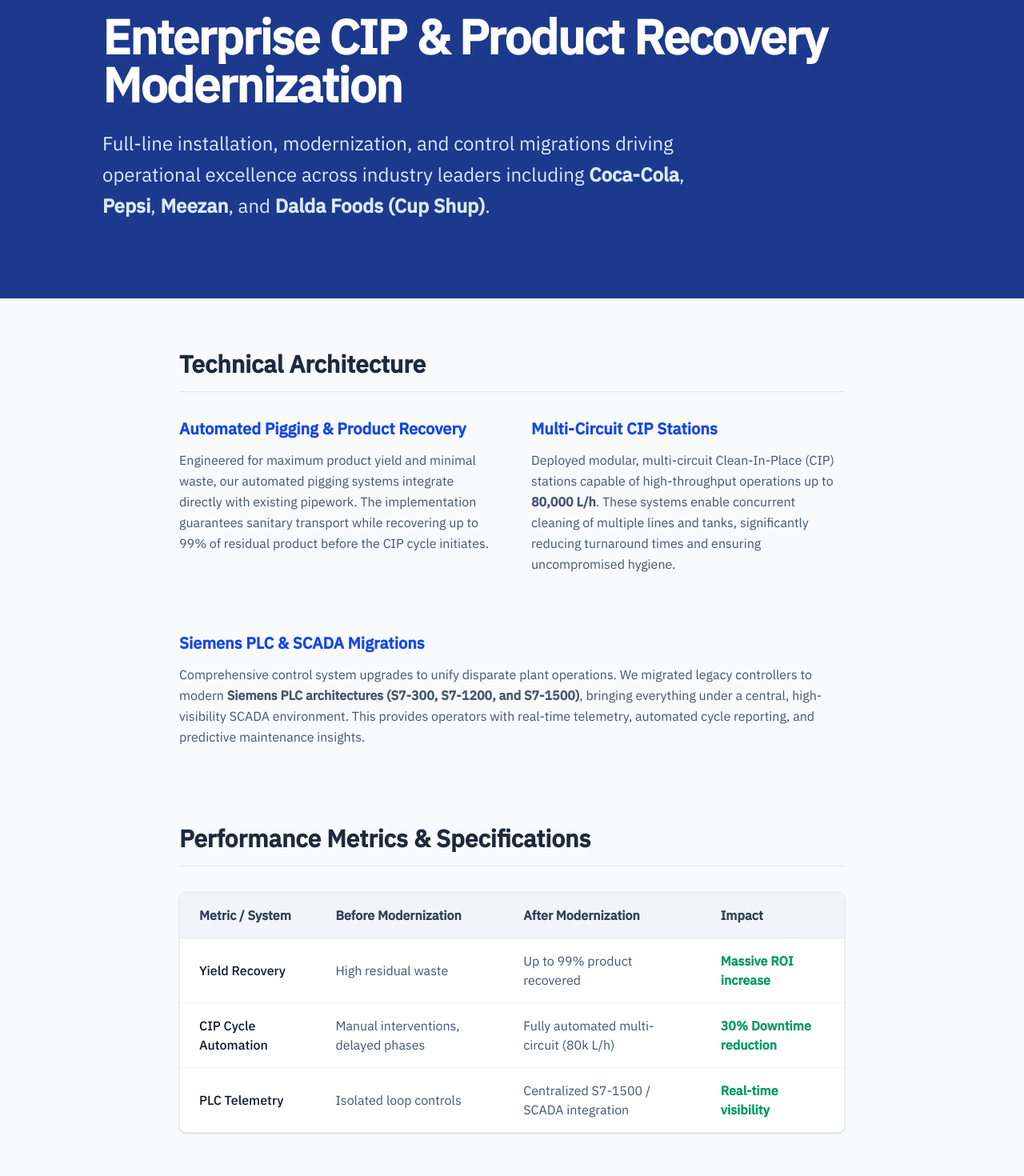
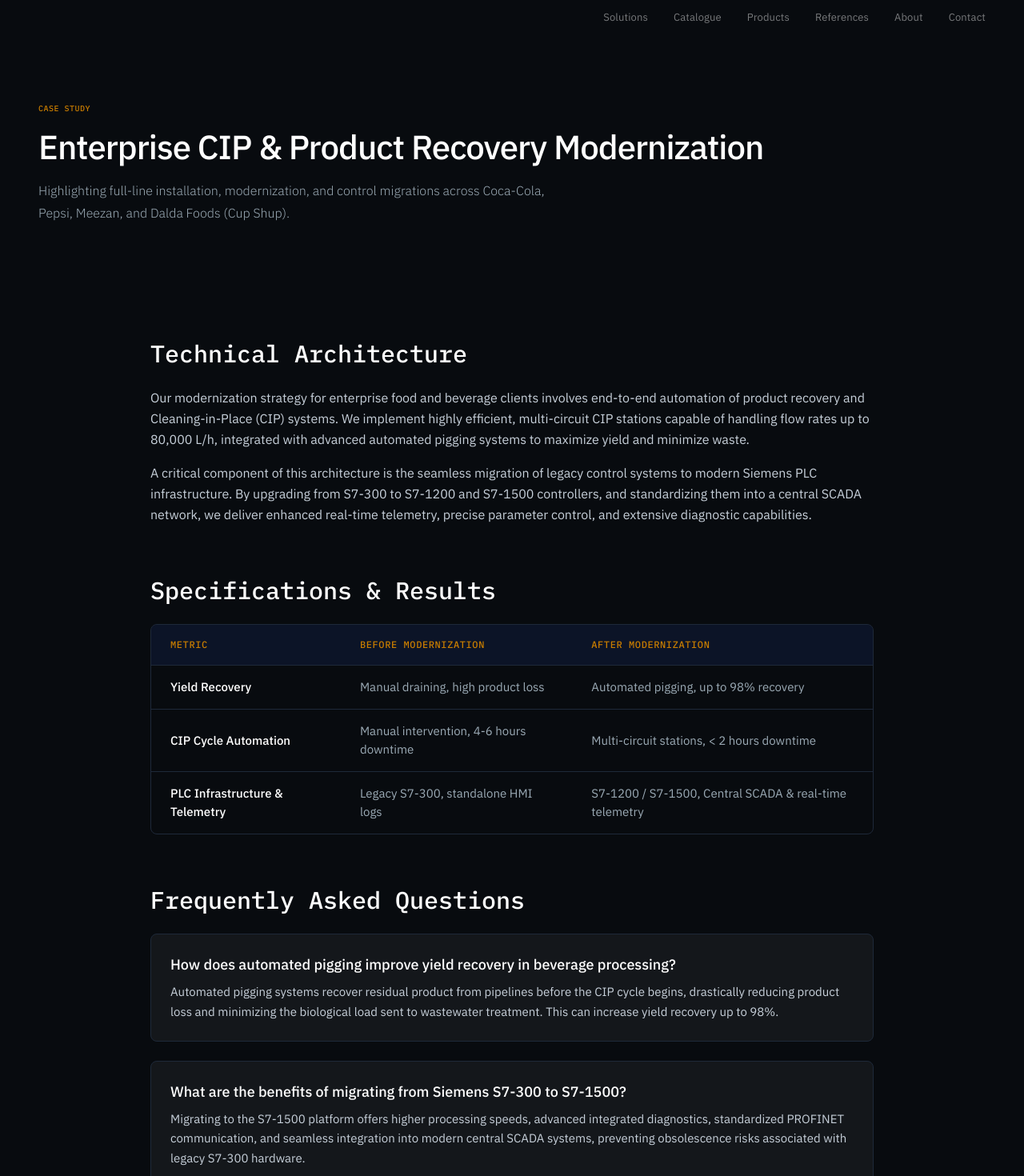
Before and after one commit to AliKhanImagery/MBH, a Next.js app: page /references/beverage-cip-recovery-modernization in a window 1280 px wide. Shown: the part 80-1550 px from the top of the page at 80% size. Built offline with nearby package versions, Linux system fonts and the light colour scheme.

Commit message:
SEO: Add CIP recovery technical case study with JSON-LD schema

```diff
--- a/src/app/references/beverage-cip-recovery-modernization/page.tsx
+++ b/src/app/references/beverage-cip-recovery-modernization/page.tsx
@@ -1,16 +1,15 @@
-import { Metadata } from 'next';
-import Script from 'next/script';
+import Header from "@/components/Header";
+import PageHero from "@/components/PageHero";
+import Contact from "@/components/Contact";
+import Footer from "@/components/Footer";
+import { Metadata } from "next";
 
 export const metadata: Metadata = {
-  title: 'Enterprise CIP & Product Recovery Modernization | MBH Solutions',
-  description: 'Case study on enterprise CIP and product recovery modernization, featuring full-line installations and control migrations across top beverage companies.',
-  alternates: {
-    canonical: 'https://www.mbhsol.com/references/beverage-cip-recovery-modernization'
-  }
+  title: "Enterprise CIP & Product Recovery Modernization | MBH Solutions",
+  description: "Technical case study on full-line installation, modernization, and control migrations for Coca-Cola, Pepsi, Meezan, and Dalda Foods.",
 };
 
-export default function BeverageCIPRecoveryModernizationPage() {
-  const schema = {
+const techArticleSchema = {
   "@context": "https://schema.org",
   "@type": "TechArticle",
   "mainEntityOfPage": {
@@ -18,111 +17,115 @@
     "@id": "https://www.mbhsol.com/references/beverage-cip-recovery-modernization"
   },
   "headline": "Enterprise CIP & Product Recovery Modernization",
-    "description": "Technical case study detailing full-line installation, modernization, and control migrations across top food and beverage brands.",
-    "publisher": {
-      "@type": "Organization",
-      "name": "MBH Solutions",
-      "url": "https://www.mbhsol.com",
-      "logo": {
-        "@type": "ImageObject",
-        "url": "https://www.mbhsol.com/logo.png"
-      }
-    },
+  "description": "Technical case study on full-line installation, modernization, and control migrations for Coca-Cola, Pepsi, Meezan, and Dalda Foods.",
   "author": {
     "@type": "Organization",
     "name": "MBH Solutions",
     "url": "https://www.mbhsol.com"
+  },
+  "publisher": {
+    "@type": "Organization",
+    "name": "MBH Solutions",
+    "url": "https://www.mbhsol.com"
+  },
+  "mainEntity": {
+    "@type": "FAQPage",
+    "mainEntity": [
+      {
+        "@type": "Question",
+        "name": "How does automated pigging improve yield recovery in beverage processing?",
+        "acceptedAnswer": {
+          "@type": "Answer",
+          "text": "Automated pigging systems recover residual product from pipelines before the CIP cycle begins, drastically reducing product loss and minimizing the biological load sent to wastewater treatment. This can increase yield recovery up to 98%."
+        }
+      },
+      {
+        "@type": "Question",
+        "name": "What are the benefits of migrating from Siemens S7-300 to S7-1500?",
+        "acceptedAnswer": {
+          "@type": "Answer",
+          "text": "Migrating to the S7-1500 platform offers higher processing speeds, advanced integrated diagnostics, standardized PROFINET communication, and seamless integration into modern central SCADA systems, preventing obsolescence risks associated with legacy S7-300 hardware."
+        }
+      }
+    ]
   }
 };
 
+export default function CIPRecoveryCaseStudy() {
   return (
-    <>
-      <Script
-        id="techarticle-schema"
-        type="application/ld+json"
-        dangerouslySetInnerHTML={{ __html: JSON.stringify(schema) }}
+    <div style={{ backgroundColor: "#080B0F", minHeight: "100vh", color: "#ffffff" }}>
+      <Header />
+      <PageHero
+        eyebrow="Case Study"
+        title="Enterprise CIP & Product Recovery Modernization"
+        subtitle="Highlighting full-line installation, modernization, and control migrations across Coca-Cola, Pepsi, Meezan, and Dalda Foods (Cup Shup)."
       />
 
-      <main className="min-h-screen bg-slate-50 text-slate-900 pb-24">
-        {/* Hero Section */}
-        <section className="relative bg-blue-900 text-white py-24 px-6 sm:px-12 lg:px-24 overflow-hidden">
-          <div className="absolute inset-0 opacity-20 bg-[radial-gradient(circle_at_center,_var(--tw-gradient-stops))] from-blue-400 via-transparent to-transparent"></div>
-          <div className="relative max-w-5xl mx-auto">
-            <h1 className="text-4xl md:text-6xl font-bold tracking-tight mb-6">
-              Enterprise CIP &amp; Product Recovery Modernization
-            </h1>
-            <p className="text-xl md:text-2xl text-blue-100 max-w-3xl leading-relaxed">
-              Full-line installation, modernization, and control migrations driving operational excellence across industry leaders including <strong>Coca-Cola</strong>, <strong>Pepsi</strong>, <strong>Meezan</strong>, and <strong>Dalda Foods (Cup Shup)</strong>.
+      <main className="mx-auto max-w-[1000px] px-6 py-20 md:px-12" style={{ fontFamily: "var(--font-ibm-plex-sans)" }}>
+        <script
+          type="application/ld+json"
+          dangerouslySetInnerHTML={{ __html: JSON.stringify(techArticleSchema) }}
+        />
+
+        <section className="mb-16">
+          <h2 className="text-3xl font-medium mb-6 text-white" style={{ fontFamily: "var(--font-ibm-plex-mono)" }}>Technical Architecture</h2>
+          <p className="leading-relaxed mb-4" style={{ color: "#C7D0DA" }}>
+            Our modernization strategy for enterprise food and beverage clients involves end-to-end automation of product recovery and Cleaning-in-Place (CIP) systems. We implement highly efficient, multi-circuit CIP stations capable of handling flow rates up to 80,000 L/h, integrated with advanced automated pigging systems to maximize yield and minimize waste.
           </p>
-          </div>
+          <p className="leading-relaxed" style={{ color: "#C7D0DA" }}>
+            A critical component of this architecture is the seamless migration of legacy control systems to modern Siemens PLC infrastructure. By upgrading from S7-300 to S7-1200 and S7-1500 controllers, and standardizing them into a central SCADA network, we deliver enhanced real-time telemetry, precise parameter control, and extensive diagnostic capabilities.
+          </p>
         </section>
 
-        {/* Technical Architecture Section */}
-        <section className="max-w-5xl mx-auto px-6 sm:px-12 lg:px-24 py-16">
-          <h2 className="text-3xl font-bold text-slate-800 mb-8 border-b border-slate-200 pb-4">
-            Technical Architecture
-          </h2>
-          <div className="grid md:grid-cols-2 gap-12">
-            <div>
-              <h3 className="text-xl font-semibold mb-3 text-blue-700">Automated Pigging &amp; Product Recovery</h3>
-              <p className="text-slate-600 leading-relaxed mb-6">
-                Engineered for maximum product yield and minimal waste, our automated pigging systems integrate directly with existing pipework. The implementation guarantees sanitary transport while recovering up to 99% of residual product before the CIP cycle initiates.
-              </p>
-            </div>
-            <div>
-              <h3 className="text-xl font-semibold mb-3 text-blue-700">Multi-Circuit CIP Stations</h3>
-              <p className="text-slate-600 leading-relaxed mb-6">
-                Deployed modular, multi-circuit Clean-In-Place (CIP) stations capable of high-throughput operations up to <strong>80,000 L/h</strong>. These systems enable concurrent cleaning of multiple lines and tanks, significantly reducing turnaround times and ensuring uncompromised hygiene.
-              </p>
-            </div>
-            <div className="md:col-span-2">
-              <h3 className="text-xl font-semibold mb-3 text-blue-700">Siemens PLC &amp; SCADA Migrations</h3>
-              <p className="text-slate-600 leading-relaxed">
-                Comprehensive control system upgrades to unify disparate plant operations. We migrated legacy controllers to modern <strong>Siemens PLC architectures (S7-300, S7-1200, and S7-1500)</strong>, bringing everything under a central, high-visibility SCADA environment. This provides operators with real-time telemetry, automated cycle reporting, and predictive maintenance insights.
-              </p>
-            </div>
-          </div>
-        </section>
-
-        {/* Specifications Table Section */}
-        <section className="max-w-5xl mx-auto px-6 sm:px-12 lg:px-24 py-8">
-          <h2 className="text-3xl font-bold text-slate-800 mb-8 border-b border-slate-200 pb-4">
-            Performance Metrics &amp; Specifications
-          </h2>
-          <div className="overflow-x-auto shadow-sm rounded-lg border border-slate-200 bg-white">
+        <section className="mb-16">
+          <h2 className="text-3xl font-medium mb-6 text-white" style={{ fontFamily: "var(--font-ibm-plex-mono)" }}>Specifications & Results</h2>
+          <div className="overflow-x-auto rounded-lg border border-gray-800">
             <table className="w-full text-left border-collapse">
               <thead>
-                <tr className="bg-slate-100 text-slate-700">
-                  <th className="py-4 px-6 font-semibold border-b border-slate-200">Metric / System</th>
-                  <th className="py-4 px-6 font-semibold border-b border-slate-200">Before Modernization</th>
-                  <th className="py-4 px-6 font-semibold border-b border-slate-200">After Modernization</th>
-                  <th className="py-4 px-6 font-semibold border-b border-slate-200">Impact</th>
+                <tr className="uppercase tracking-wider" style={{ backgroundColor: "rgba(21,38,84,0.35)", color: "#C87D00", fontSize: "12px", fontFamily: "var(--font-ibm-plex-mono)" }}>
+                  <th className="px-6 py-4 border-b border-gray-800 font-medium">Metric</th>
+                  <th className="px-6 py-4 border-b border-gray-800 font-medium">Before Modernization</th>
+                  <th className="px-6 py-4 border-b border-gray-800 font-medium">After Modernization</th>
                 </tr>
               </thead>
-              <tbody className="divide-y divide-slate-100">
-                <tr className="hover:bg-slate-50 transition-colors">
-                  <td className="py-4 px-6 font-medium text-slate-900">Yield Recovery</td>
-                  <td className="py-4 px-6 text-slate-600">High residual waste</td>
-                  <td className="py-4 px-6 text-slate-600">Up to 99% product recovered</td>
-                  <td className="py-4 px-6 text-emerald-600 font-semibold">Massive ROI increase</td>
+              <tbody style={{ color: "#9BAAB5", fontSize: "15px" }}>
+                <tr className="hover:bg-white/5 transition-colors">
+                  <td className="px-6 py-4 border-b border-gray-800 font-medium text-white">Yield Recovery</td>
+                  <td className="px-6 py-4 border-b border-gray-800">Manual draining, high product loss</td>
+                  <td className="px-6 py-4 border-b border-gray-800">Automated pigging, up to 98% recovery</td>
                 </tr>
-                <tr className="hover:bg-slate-50 transition-colors">
-                  <td className="py-4 px-6 font-medium text-slate-900">CIP Cycle Automation</td>
-                  <td className="py-4 px-6 text-slate-600">Manual interventions, delayed phases</td>
-                  <td className="py-4 px-6 text-slate-600">Fully automated multi-circuit (80k L/h)</td>
-                  <td className="py-4 px-6 text-emerald-600 font-semibold">30% Downtime reduction</td>
+                <tr className="hover:bg-white/5 transition-colors">
+                  <td className="px-6 py-4 border-b border-gray-800 font-medium text-white">CIP Cycle Automation</td>
+                  <td className="px-6 py-4 border-b border-gray-800">Manual intervention, 4-6 hours downtime</td>
+                  <td className="px-6 py-4 border-b border-gray-800">Multi-circuit stations, &lt; 2 hours downtime</td>
                 </tr>
-                <tr className="hover:bg-slate-50 transition-colors">
-                  <td className="py-4 px-6 font-medium text-slate-900">PLC Telemetry</td>
-                  <td className="py-4 px-6 text-slate-600">Isolated loop controls</td>
-                  <td className="py-4 px-6 text-slate-600">Centralized S7-1500 / SCADA integration</td>
-                  <td className="py-4 px-6 text-emerald-600 font-semibold">Real-time visibility</td>
+                <tr className="hover:bg-white/5 transition-colors">
+                  <td className="px-6 py-4 border-gray-800 font-medium text-white">PLC Infrastructure & Telemetry</td>
+                  <td className="px-6 py-4 border-gray-800">Legacy S7-300, standalone HMI logs</td>
+                  <td className="px-6 py-4 border-gray-800">S7-1200 / S7-1500, Central SCADA & real-time telemetry</td>
                 </tr>
               </tbody>
             </table>
           </div>
         </section>
+
+        <section>
+          <h2 className="text-3xl font-medium mb-6 text-white" style={{ fontFamily: "var(--font-ibm-plex-mono)" }}>Frequently Asked Questions</h2>
+          <div className="space-y-6">
+            <div className="border border-gray-800 p-6 rounded-lg bg-white/5">
+              <h3 className="text-lg font-medium text-white mb-2" style={{ fontFamily: "var(--font-ibm-plex-sans)" }}>How does automated pigging improve yield recovery in beverage processing?</h3>
+              <p className="leading-relaxed" style={{ color: "#C7D0DA", fontSize: "15px" }}>Automated pigging systems recover residual product from pipelines before the CIP cycle begins, drastically reducing product loss and minimizing the biological load sent to wastewater treatment. This can increase yield recovery up to 98%.</p>
+            </div>
+            <div className="border border-gray-800 p-6 rounded-lg bg-white/5">
+              <h3 className="text-lg font-medium text-white mb-2" style={{ fontFamily: "var(--font-ibm-plex-sans)" }}>What are the benefits of migrating from Siemens S7-300 to S7-1500?</h3>
+              <p className="leading-relaxed" style={{ color: "#C7D0DA", fontSize: "15px" }}>Migrating to the S7-1500 platform offers higher processing speeds, advanced integrated diagnostics, standardized PROFINET communication, and seamless integration into modern central SCADA systems, preventing obsolescence risks associated with legacy S7-300 hardware.</p>
+            </div>
+          </div>
+        </section>
       </main>
-    </>
+
+      <Contact />
+      <Footer />
+    </div>
   );
 }
```
Lines whose indentation alone changed are shown as unchanged.
